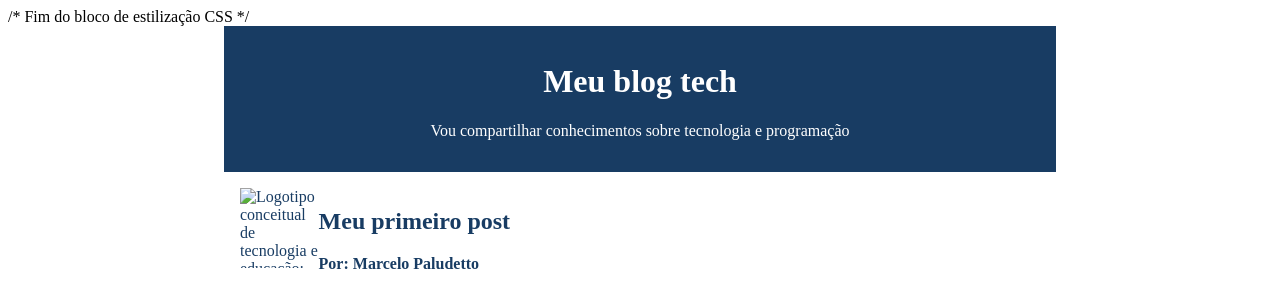
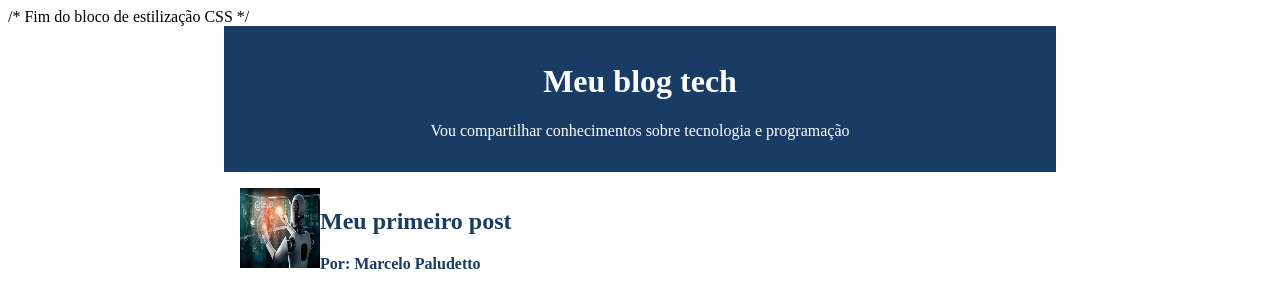
Before and after one commit to Tizz-code/meublogggggggg, a plain HTML site: page index.html in a window 1280 px wide. Shown: the top 286 px of the page. Drawn offline with Linux system fonts and the light colour scheme.

Commit message:
Update index.html

```diff
--- a/index.html
+++ b/index.html
@@ -61,7 +61,7 @@
 
         <article> <!-- Primeiro artigo do blog -->
             <!-- Tag de imagem com origem (src) e texto descritivo de acessibilidade (alt) -->
-            <img src="imagem-blog.png"
+            <img src="Tendencias-de-tecnologia-2023-Capa.jpg"
                 alt="Logotipo conceitual de tecnologia e educação: um livro aberto de onde emerge um cérebro digital brilhante, cercado por ícones de Wi-Fi, circuitos e lâmpada de ideia. Cores em tons de azul e branco.">
             <div> <!-- Divisor ou container para agrupar os textos ao lado da imagem -->
                 <h2>Meu primeiro post</h2> <!-- Título do post -->
```
